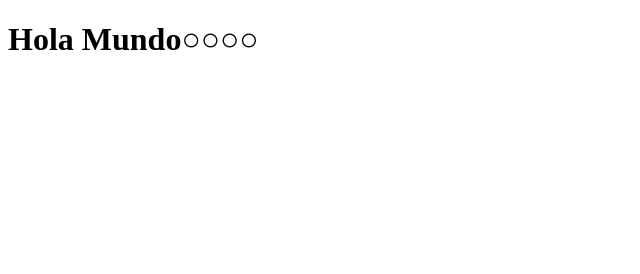
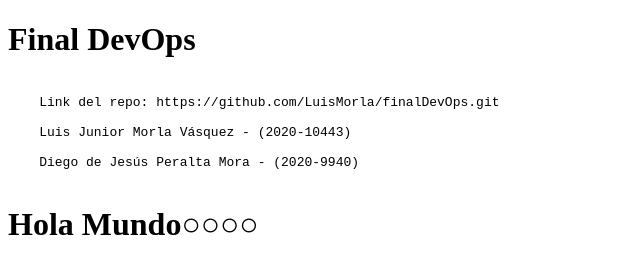
Before and after one commit to LuisMorla/finalDevOps, a website: page index.html in a window 1280 px wide. Shown: the whole page, without its empty margins (0-640 px from the left). Drawn offline with Linux system fonts and the light colour scheme.

Commit message:
[ADD] adds README.md

```diff
--- a/index.html
+++ b/index.html
@@ -6,6 +6,18 @@
   <title>Final Proyect</title>
 </head>
 <body>
+  <h1> Final DevOps</h1>
+
+  <pre>
+    Link del repo: https://github.com/LuisMorla/finalDevOps.git
+
+    Luis Junior Morla Vásquez - (2020-10443)
+
+    Diego de Jesús Peralta Mora - (2020-9940)
+  </pre>
+
   <h1>Hola Mundo○○○○</h1>
+
+
 </body>
 </html>
```
Also changed, not shown: README.md (added).
